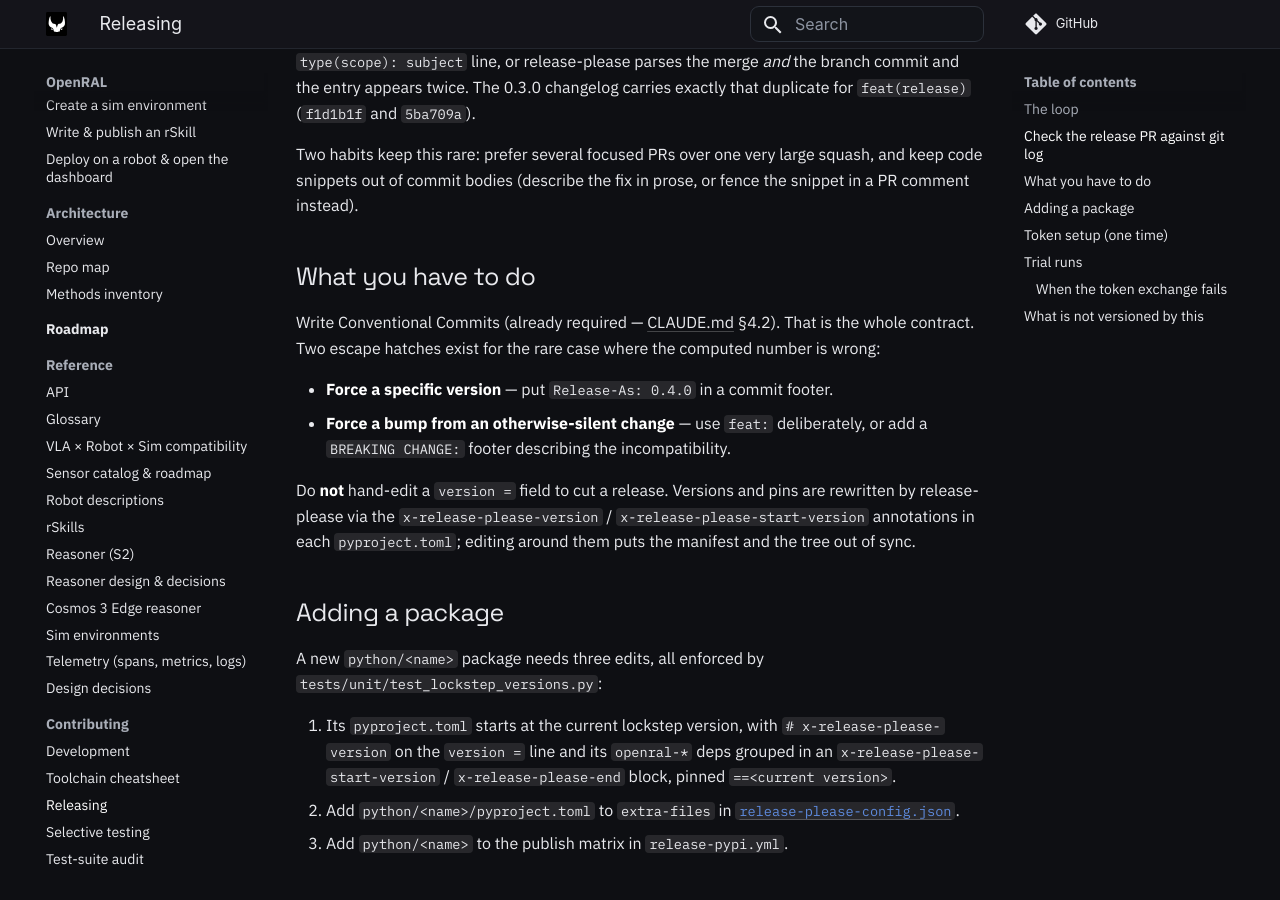
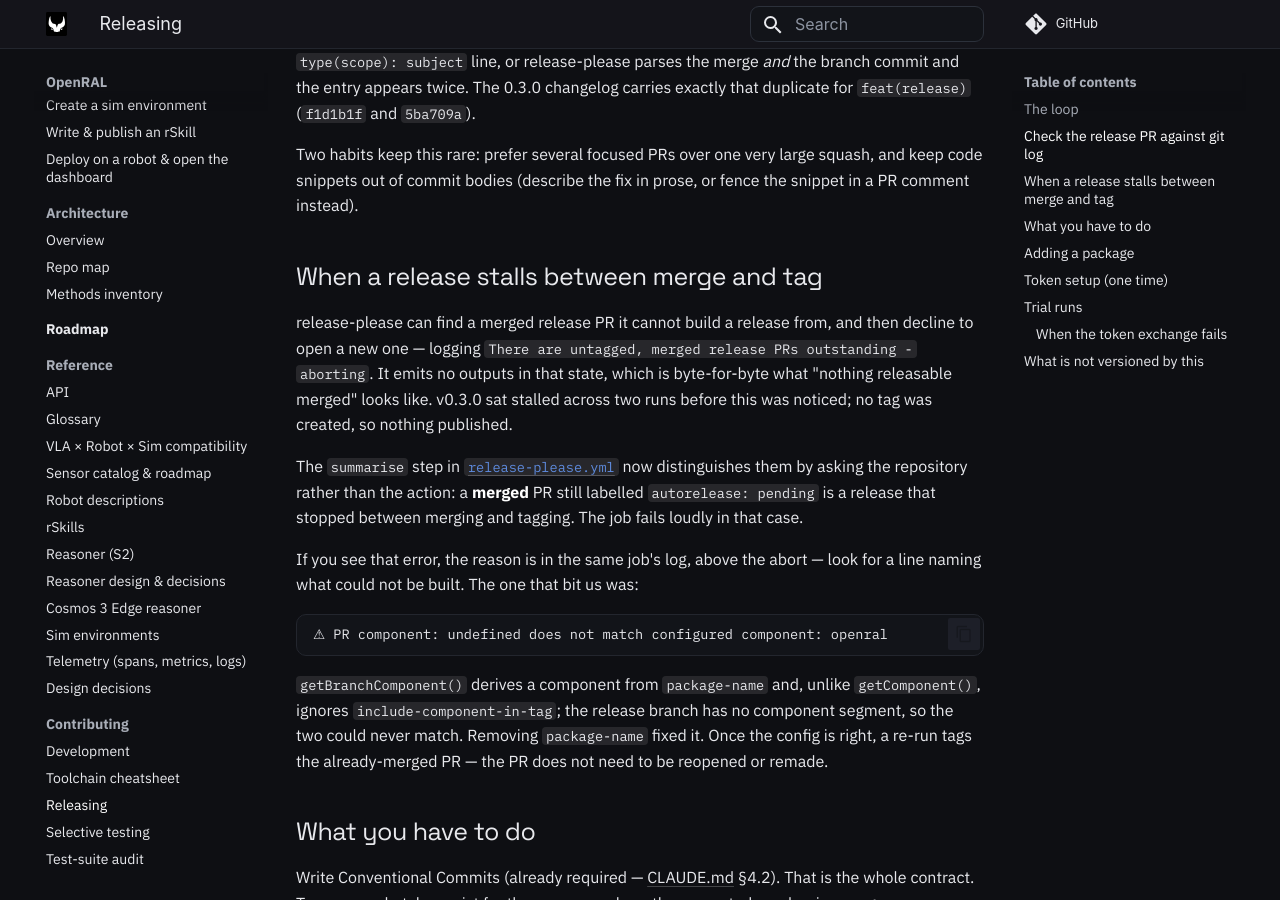
Before and after one commit to OpenRAL/openral, an MkDocs documentation site: the page built from docs/contributing/releasing.md, in a window 1280 px wide and 900 px high, scrolled down 2135 px. Built offline with MkDocs 1.6.1 and Material for MkDocs 9.7.7, drawn with Linux system fonts in a browser that asks for light colours; comment, search, counter and statistics services are not loaded.

Commit message:
fix(release): fail the job when a release stalls between merge and tag (#77)
The summarise step read "no outputs" as "no releasable commits". That is one
of two possible causes, and it reported the wrong one at the worst moment:
when release-please finds a merged release PR it cannot build a release from,
it emits no outputs and declines to open a new one, logging "There are
untagged, merged release PRs outstanding - aborting". v0.3.0 sat in exactly
that state across two runs while this step printed a cheerful notice and the
job went green. No tag was created, so release-pypi.yml never ran and nothing
published.

The two cases are indistinguishable from the action's outputs, so ask the
repository instead. release-please labels its PR `autorelease: pending` on
open and swaps it to `autorelease: tagged` once the release exists; a MERGED
PR still carrying `pending` is a release that stopped between those points.
The step now queries for one and fails with the remedy when it finds one.

Also reads `releases_created` before `release_created`: manifest mode reports
through the plural name, so the singular alone could miss a real release and
misreport it as nothing-to-do.

Verified by extracting the step's script and running all four paths against a
stubbed gh: released → exit 0, PR open → exit 0, genuinely nothing → exit 0,
merged-and-pending → exit 1 with the error. The regression test fails when the
`exit 1` is reverted.

Documents the failure mode and its diagnosis in the releasing guide, including
the component mismatch that caused this instance, since the reason for a stall
is always in the same job log above the abort.

Signed-off-by: Claude <noreply@anthropic.com>
Co-authored-by: Claude <noreply@anthropic.com>

````diff
--- a/docs/contributing/releasing.md
+++ b/docs/contributing/releasing.md
@@ -99,6 +99,33 @@ Two habits keep this rare: prefer several focused PRs over one very large
 squash, and keep code snippets out of commit bodies (describe the fix in
 prose, or fence the snippet in a PR comment instead).
 
+## When a release stalls between merge and tag
+
+release-please can find a merged release PR it cannot build a release from, and
+then decline to open a new one — logging `There are untagged, merged release
+PRs outstanding - aborting`. It emits no outputs in that state, which is
+byte-for-byte what "nothing releasable merged" looks like. v0.3.0 sat stalled
+across two runs before this was noticed; no tag was created, so nothing
+published.
+
+The `summarise` step in [`release-please.yml`](https://github.com/OpenRAL/openral/blob/master/.github/workflows/release-please.yml)
+now distinguishes them by asking the repository rather than the action: a
+**merged** PR still labelled `autorelease: pending` is a release that stopped
+between merging and tagging. The job fails loudly in that case.
+
+If you see that error, the reason is in the same job's log, above the abort —
+look for a line naming what could not be built. The one that bit us was:
+
+```
+⚠ PR component: undefined does not match configured component: openral
+```
+
+`getBranchComponent()` derives a component from `package-name` and, unlike
+`getComponent()`, ignores `include-component-in-tag`; the release branch has no
+component segment, so the two could never match. Removing `package-name` fixed
+it. Once the config is right, a re-run tags the already-merged PR — the PR does
+not need to be reopened or remade.
+
 ## What you have to do
 
 Write Conventional Commits (already required — [CLAUDE.md](https://github.com/OpenRAL/openral/blob/master/CLAUDE.md) §4.2).
````
Also changed, not shown: 2 other files.
